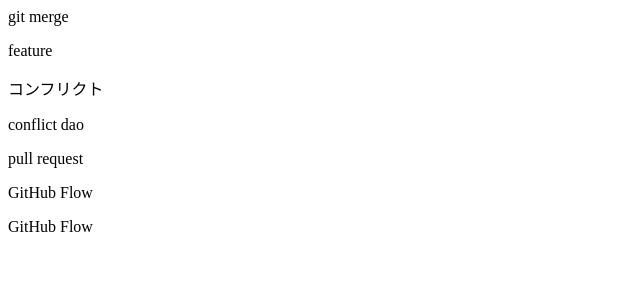
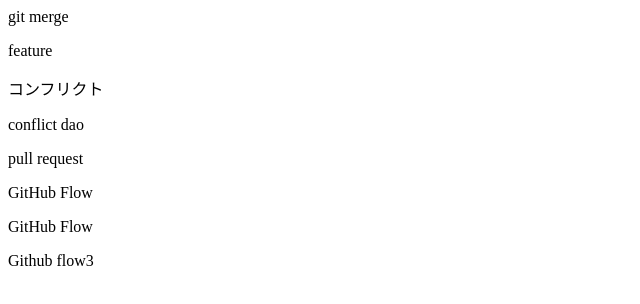
Before and after one commit to masaakitsuchiya/git_learning, a plain HTML site: page index.html in a window 1280 px wide. Shown: the whole page, without its empty margins (0-640 px from the left). Drawn offline with Linux system fonts and the light colour scheme.

Commit message:
git hub flow 3を追記

```diff
--- a/index.html
+++ b/index.html
@@ -5,3 +5,4 @@
 <p>pull request</p>
 <p>GitHub Flow</p>
 <p>GitHub Flow</p>
+<p>Github flow3</p>
```
